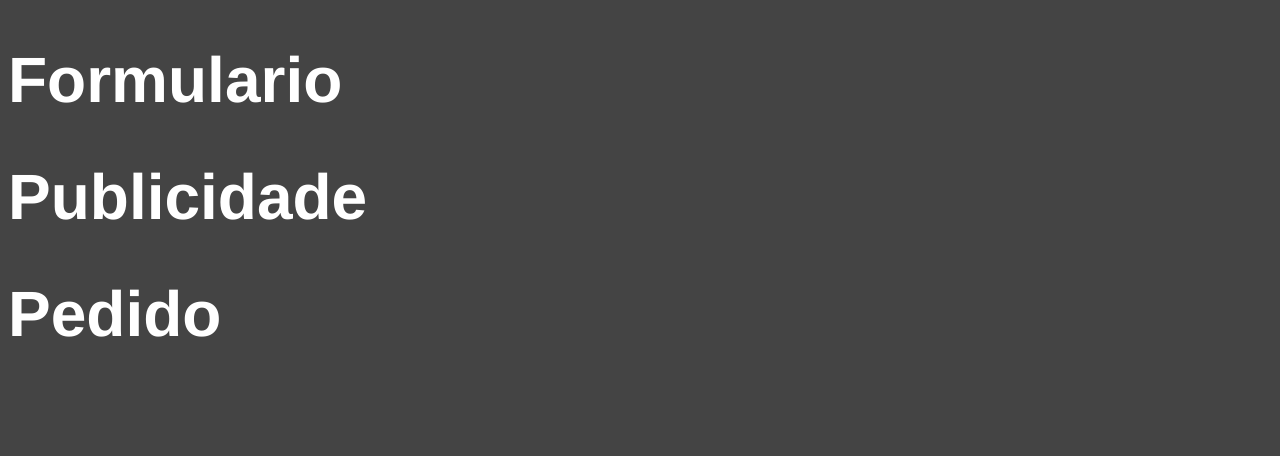
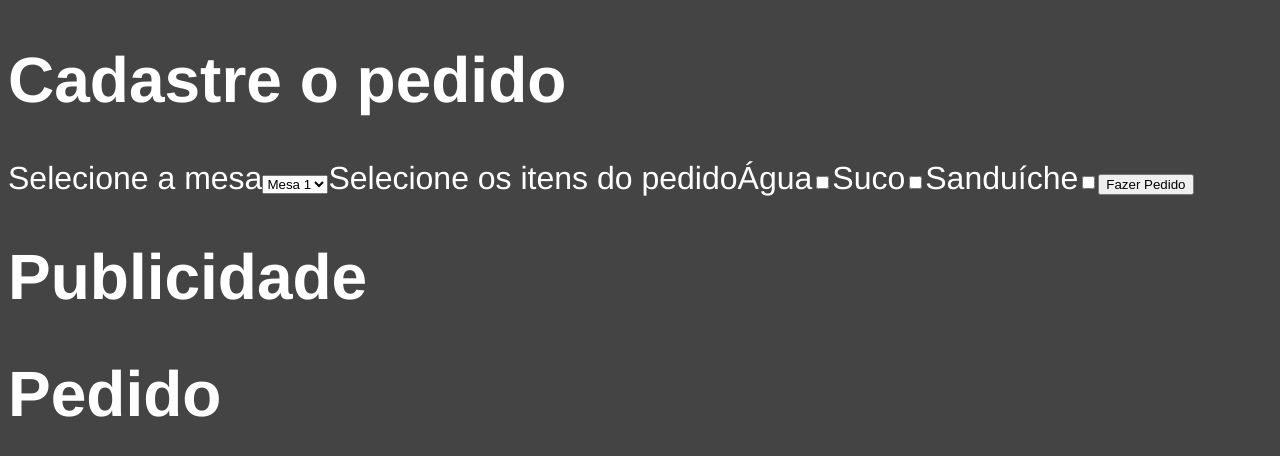
Before and after one commit to danielaraujodelucena/nice-food, a React (Create React App) app: page / in a window 1280 px wide. Shown: the top 456 px of the page. Built offline with nearby package versions, Linux system fonts and the light colour scheme.

Commit message:
wish form

```diff
--- a/src/components/Formulario.js
+++ b/src/components/Formulario.js
@@ -2,7 +2,32 @@ import React, { Component } from 'react';
 
 class Formulario extends Component {
     render(){
-        return <h1> Formulario</h1>;
+        return(
+            <>
+                <h1>Cadastre o pedido</h1>
+                <form>
+                    <label>Selecione a mesa</label>
+                    <select id="mesa">
+                        <option value="Mesa 1">Mesa 1</option>
+                        <option value="Mesa 2">Mesa 2</option>
+                        <option value="Mesa 3">Mesa 3</option>
+                    </select>
+
+                    <label>Selecione os itens do pedido</label>
+
+                    <label for="agua">Água</label>
+                    <input type="checkbox" id="agua" name="item_pedido" value="Água" />
+
+                    <label for="agua">Suco</label>
+                    <input type="checkbox" id="suco" name="item_pedido" value="Suco" />
+
+                    <label for="agua">Sanduíche</label>
+                    <input type="checkbox" id="sanduiche" name="item_pedido" value="Sanduíche" />
+
+                    <button type="submit">Fazer Pedido</button>
+                </form>
+            </>
+        );
     }
 }
 
```
